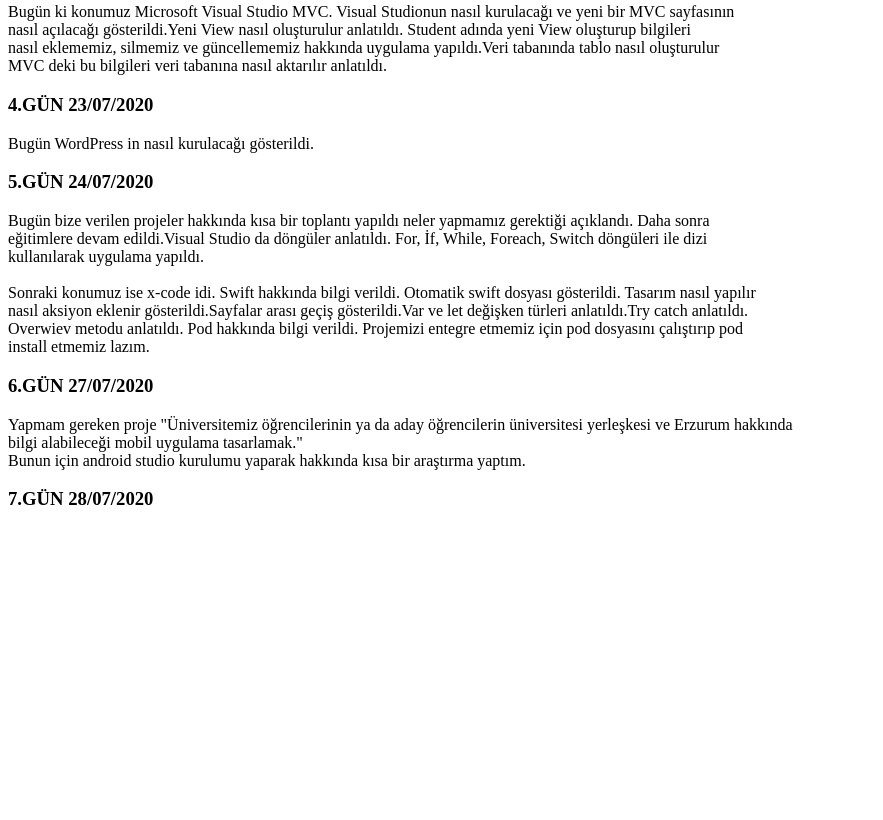
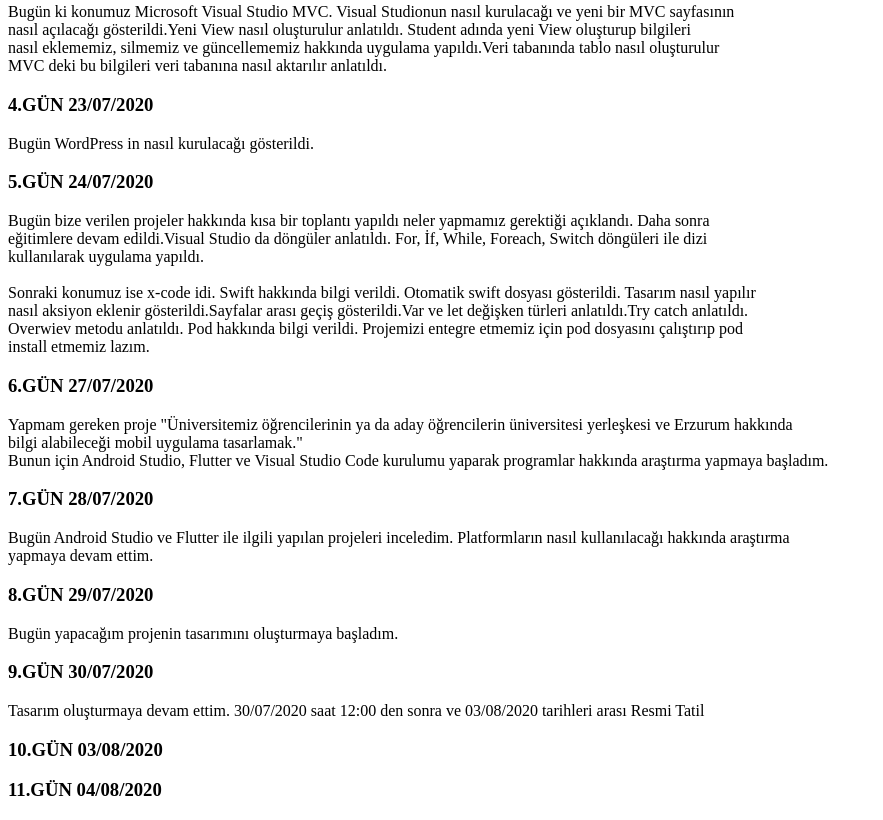
Before and after one commit to peruzet/peruzet.github.io, a plain HTML site: page index.html in a window 1280 px wide. Shown: the part 399-1219 px from the top of the page, without its empty margins (0-883 px from the left). Before the commit the page ends 928 px from the top, so only its background shows below. Drawn offline with Linux system fonts and the light colour scheme.

Commit message:
staj gunluk

```diff
--- a/index.html
+++ b/index.html
@@ -51,9 +51,19 @@
 <div style="text-align:justify;"><p>
 Yapmam gereken proje "Üniversitemiz öğrencilerinin ya da aday öğrencilerin üniversitesi yerleşkesi ve Erzurum hakkında <br>
 bilgi alabileceği mobil uygulama tasarlamak."<br>
-Bunun için android studio kurulumu yaparak hakkında kısa bir araştırma yaptım.
+Bunun için Android Studio, Flutter ve Visual Studio Code kurulumu yaparak programlar hakkında araştırma yapmaya başladım.<br>
 </div></p>
 <h3> 7.GÜN 28/07/2020 </h3>
+Bugün Android Studio ve Flutter ile ilgili yapılan projeleri inceledim. Platformların nasıl kullanılacağı hakkında araştırma<br>
+yapmaya devam ettim.
+<h3> 8.GÜN 29/07/2020 </h3>
+Bugün yapacağım projenin tasarımını oluşturmaya başladım.
+<h3> 9.GÜN 30/07/2020 </h3>
+Tasarım oluşturmaya devam ettim.
+30/07/2020 saat 12:00 den sonra ve 03/08/2020 tarihleri arası Resmi Tatil
+<h3> 10.GÜN 03/08/2020 </h3>
+<h3> 11.GÜN 04/08/2020 </h3>
+
 
 </body>
 </html>
```
